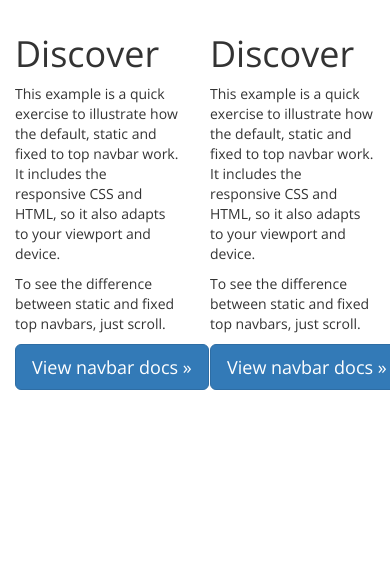
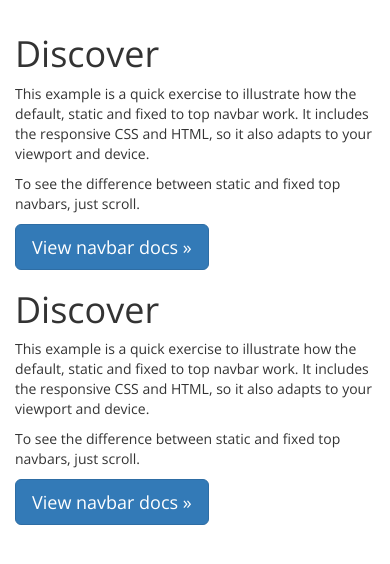
Before and after one commit to shudas/LocalListen, a Flask app: template templates/discover.html in a window 390 px wide; the page is wider, and only the part inside the window is pictured. Shown: the part 56-620 px from the top of that part. Run offline with Flask 2, Linux system fonts and the light colour scheme; the template is opened without the code that fills it, so the values that code supplies are empty; some libraries are stand-ins or nearby versions.

Commit message:
2 cols in discover

```diff
--- a/templates/discover.html
+++ b/templates/discover.html
@@ -12,7 +12,7 @@
 <div class="container">
     <!-- Main component for a primary marketing message or call to action -->
     <div class="row">
-        <div class="col-xs-6 col-md-4">
+        <div class="col-sm-4">
             <h1>Discover</h1>
             <p>This example is a quick exercise to illustrate how the default, static and fixed to top navbar work. It includes the responsive CSS and HTML, so it also adapts to your viewport and device.</p>
             <p>To see the difference between static and fixed top navbars, just scroll.</p>
@@ -20,7 +20,7 @@
                 <a class="btn btn-lg btn-primary" href="../../components/#navbar" role="button">View navbar docs &raquo;</a>
             </p>
         </div>
-        <div class="col-xs-6 col-md-8">
+        <div class="col-sm-8">
             <h1>Discover</h1>
             <p>This example is a quick exercise to illustrate how the default, static and fixed to top navbar work. It includes the responsive CSS and HTML, so it also adapts to your viewport and device.</p>
             <p>To see the difference between static and fixed top navbars, just scroll.</p>
```
